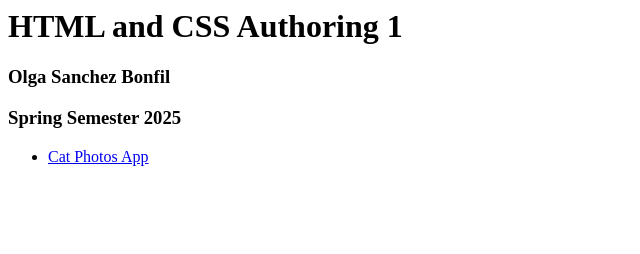
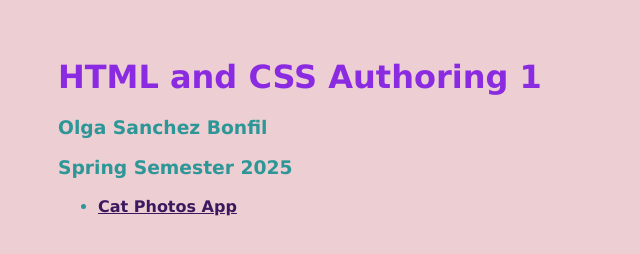
Before and after one commit to OlgaSB651/mctc-html2, a plain HTML site: page index.html in a window 1280 px wide. Shown: the whole page, without its empty margins (0-640 px from the left). Drawn offline with Linux system fonts and the light colour scheme.

Commit message:
adding styles to html homepage

```diff
--- a/index.html
+++ b/index.html
@@ -1,6 +1,32 @@
 <html lang="en">
   <head>
      <title>HTML and CSS Authoring 1</title>
+
+     <style>
+        body{
+            background-color: rgb(236, 206, 211);
+         font-family:'Lucida Sans', 'Lucida Sans Regular', 'Lucida Grande', 'Lucida Sans Unicode', Geneva, Verdana, sans-serif, Haettenschweiler, 'Arial Narrow Bold', sans-serif;
+         padding: 50px;
+         color: rgb(45, 150, 150);
+ }
+ h1{
+    font-family: 'Lucida Sans', 'Lucida Sans Regular', 'Lucida Grande', 'Lucida Sans Unicode', Geneva, Verdana, sans-serif;
+    color: blueviolet;
+ }
+ a:link,
+ a:visited,
+ a:hover
+ {
+    font-family:'Lucida Sans', 'Lucida Sans Regular', 'Lucida Grande', 'Lucida Sans Unicode', Geneva, Verdana, sans-serif, Haettenschweiler, 'Arial Narrow Bold', sans-serif;
+     color: rgb(60, 25, 94);
+     font-weight:bold;
+ }
+
+ a:hover{
+    color:rgb(114, 84, 142);
+    text-decoration:none
+ }
+     </style>
 </head>
 
 <body>
```
